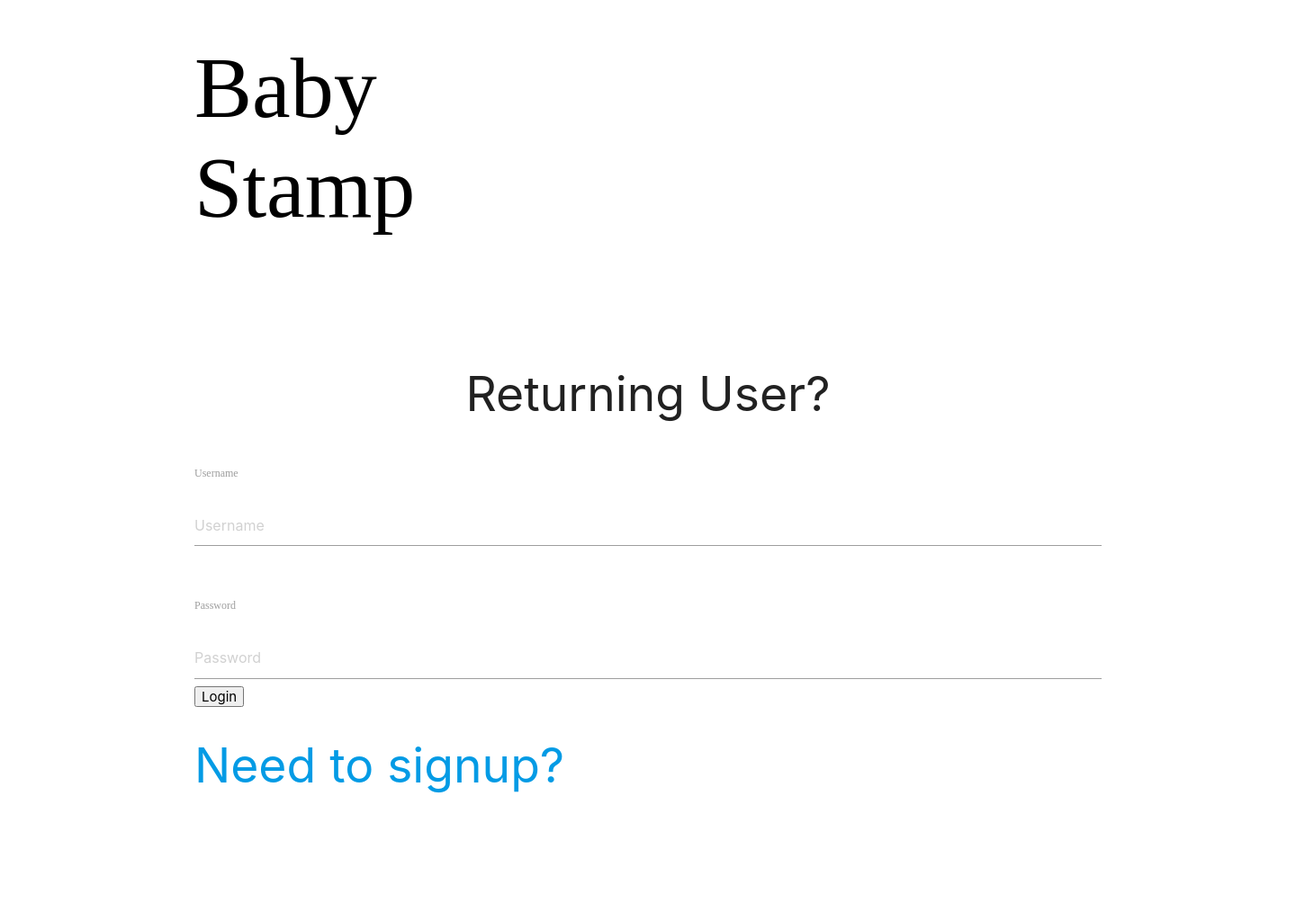
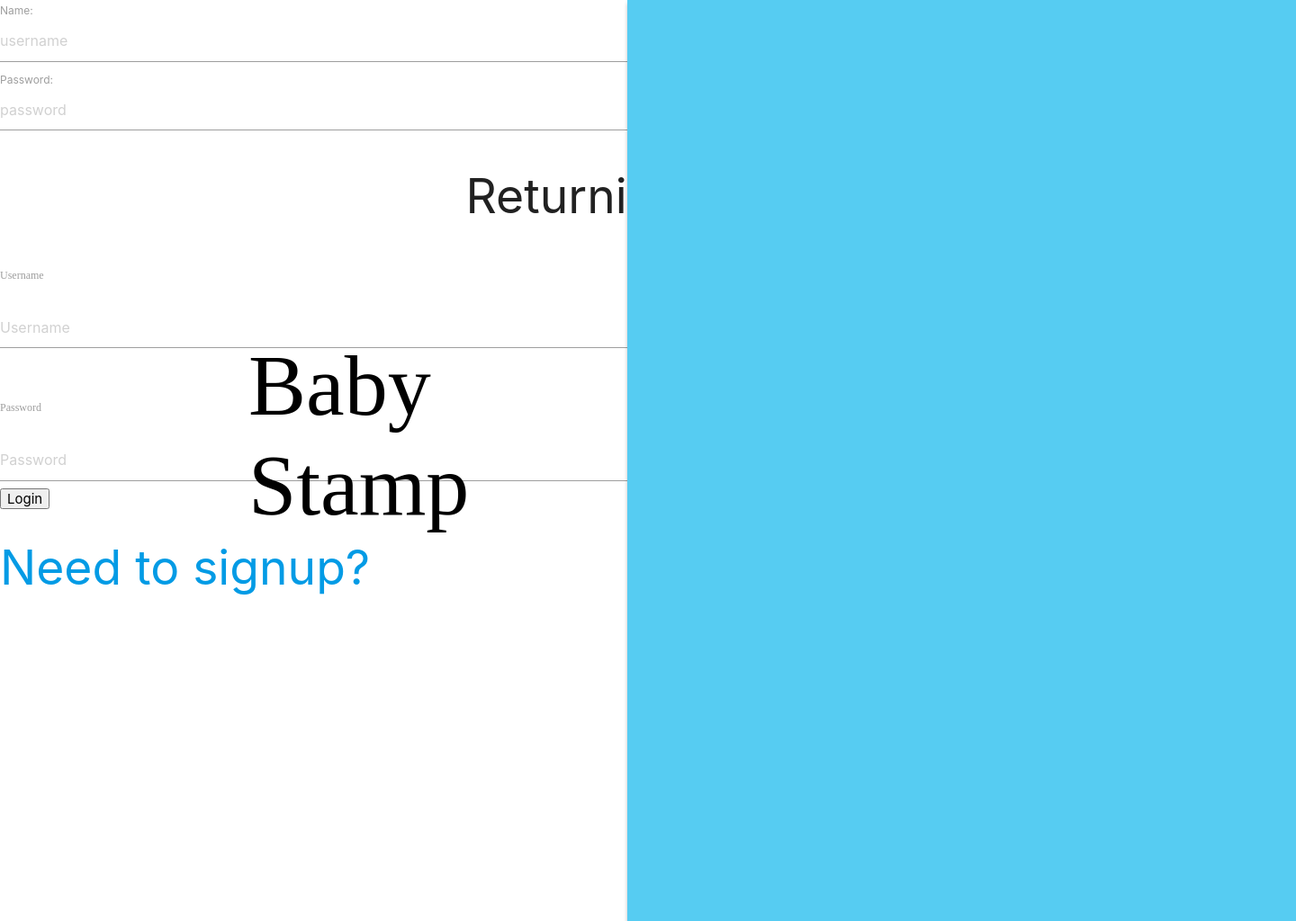
Before and after one commit to bizarrowill/BabyStamp, a Node project: template views/loginpage.handlebars in a window 1440 px wide. Shown: the whole page at 90% size. Before the commit the page ends 882 px from the top, so only its background shows below. Run offline with Node 20 templates, Linux system fonts and the light colour scheme; the template is opened without the code that fills it, so the values that code supplies are empty; some libraries are stand-ins or nearby versions.

Commit message:
adding styling to the login screen

```diff
--- a/public/css/styles.css
+++ b/public/css/styles.css
@@ -1,6 +1,6 @@
 /* Baby Stamp */
 h1 {
-  /* position: absolute; */
+  position: absolute;
   width: 292px;
   height: 331px;
   left: 276px;
@@ -43,9 +43,9 @@ h3 {
 
 /* Background right side */
 #right{
-/* position: absolute; */
-float: right;
-width: 50%;
+position: absolute;
+float: left;
+width: 743px;
 height: 1024px;
 left: 697px;
 top: 0px;
@@ -58,3 +58,66 @@ box-shadow: 0px 4px 4px rgba(0, 0, 0, 0.25);
   background: #E5E5E5;;
 
   }
+
+  /* Group */
+
+position: absolute;
+width: 743px;
+height: 1024px;
+left: 697px;
+top: 0px;
+
+
+
+/* Group 2 */
+
+position: absolute;
+width: 403px;
+height: 64px;
+left: 892px;
+top: 363px;
+
+
+
+/* Group 3 */
+
+position: absolute;
+width: 403px;
+height: 64px;
+left: 892px;
+top: 467px;
+
+
+
+/* password */
+
+position: absolute;
+width: 160px;
+height: 47px;
+left: 996px;
+top: 476px;
+
+font-family: Inika;
+font-style: normal;
+font-weight: normal;
+line-height: normal;
+font-size: 36px;
+
+color: #BDBDBD;
+
+
+/* email adderess */
+
+position: absolute;
+width: 248px;
+height: 47px;
+left: 945px;
+top: 374px;
+
+font-family: Inika;
+font-style: normal;
+font-weight: normal;
+line-height: normal;
+font-size: 36px;
+
+color: #BDBDBD;
--- a/views/index.handlebars
+++ b/views/index.handlebars
@@ -9,14 +9,14 @@
 
 
   </div>
-
-
-  <div id="right">
     <div class="section no-pad-bot" id="index-banner">
       <h1 class="header center">Baby Stamp</h1>
       <div class="row center">
         <h3 class="header col s12 light">Create your Stamp!</h3>
       </div>
+  <div id="right">
+
+
       <div class="row center">
         <ul class="list-group stamp-list">
           <li class="list-group-item new-item">
--- a/views/loginpage.handlebars
+++ b/views/loginpage.handlebars
@@ -1,9 +1,25 @@
 {{!-- This the first page that appers for the user .JP--}}
 
-<div class="container"
-<div class="bgimg w3-display-container w3-animate-opacity w3-text-blue">
+
+<div id="right">
+
+
+</div>
+
+{{!-- new input for area that will be configured for our baby stamp look --}}
+  <div class="form-group">
+    <label for="usr">Name:</label>
+    <input type="text" class="form-control" placeholder="username" id="usr">
+  </div>
+  <div class="form-group">
+    <label for="pwd">Password:</label>
+    <input type="password" class="form-control" placeholder="password" id="pwd">
+  </div>
+
+
+<div class="container" {{!-- <div class="bgimg w3-display-container w3-animate-opacity"></div> --}}
 <div class="w3-jumbo w3-animate-top w3-center">
-    <h1 class="index-header">Baby Stamp</h1>
+  <h1>Baby Stamp</h1>
 </div>
 
 <div class="w3-row">
```
Lines whose indentation alone changed are shown as unchanged.
